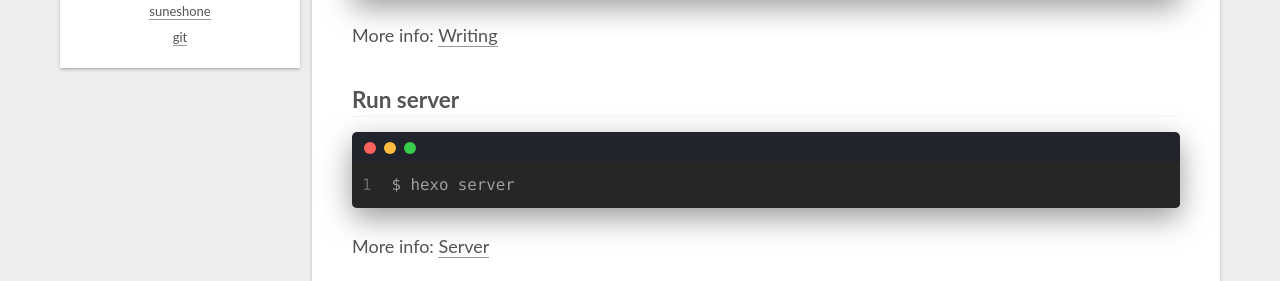
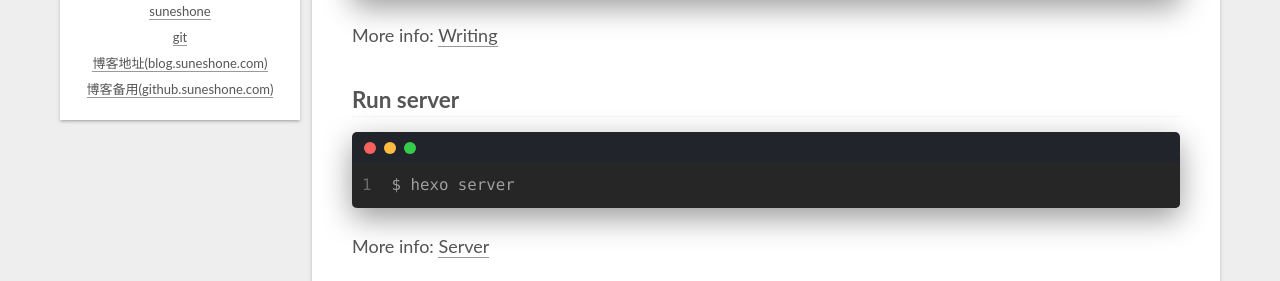
Before and after one commit to suneshone/suneshone.github.io, a plain HTML site: page index.html in a window 1280 px wide. Shown: the part 472-753 px from the top of the page. Drawn offline with Linux system fonts and the light colour scheme.

Commit message:
更新博客

```diff
--- a/css/main.css
+++ b/css/main.css
@@ -1316,7 +1316,7 @@ pre .javascript .function {
 }
 .links-of-author a::before,
 .links-of-author span.exturl::before {
-  background: #1aaab0;
+  background: #e46eff;
   border-radius: 50%;
   content: ' ';
   display: inline-block;
--- a/index.html
+++ b/index.html
@@ -317,6 +317,12 @@
         <li class="links-of-blogroll-item">
           <a href="https://git.suneshone.com/" title="https:&#x2F;&#x2F;git.suneshone.com" rel="noopener" target="_blank">git</a>
         </li>
+        <li class="links-of-blogroll-item">
+          <a href="https://blog.suneshone.com/" title="https:&#x2F;&#x2F;blog.suneshone.com">博客地址(blog.suneshone.com)</a>
+        </li>
+        <li class="links-of-blogroll-item">
+          <a href="https://github.suneshone.com/" title="https:&#x2F;&#x2F;github.suneshone.com" rel="noopener" target="_blank">博客备用(github.suneshone.com)</a>
+        </li>
     </ul>
   </div>
 
```
Also changed, not shown: 2023/12/15/hello-world/index.html (+6 -0 lines), archives/2023/12/index.html (+6 -0 lines), archives/2023/index.html (+6 -0 lines), archives/index.html (+6 -0 lines).
